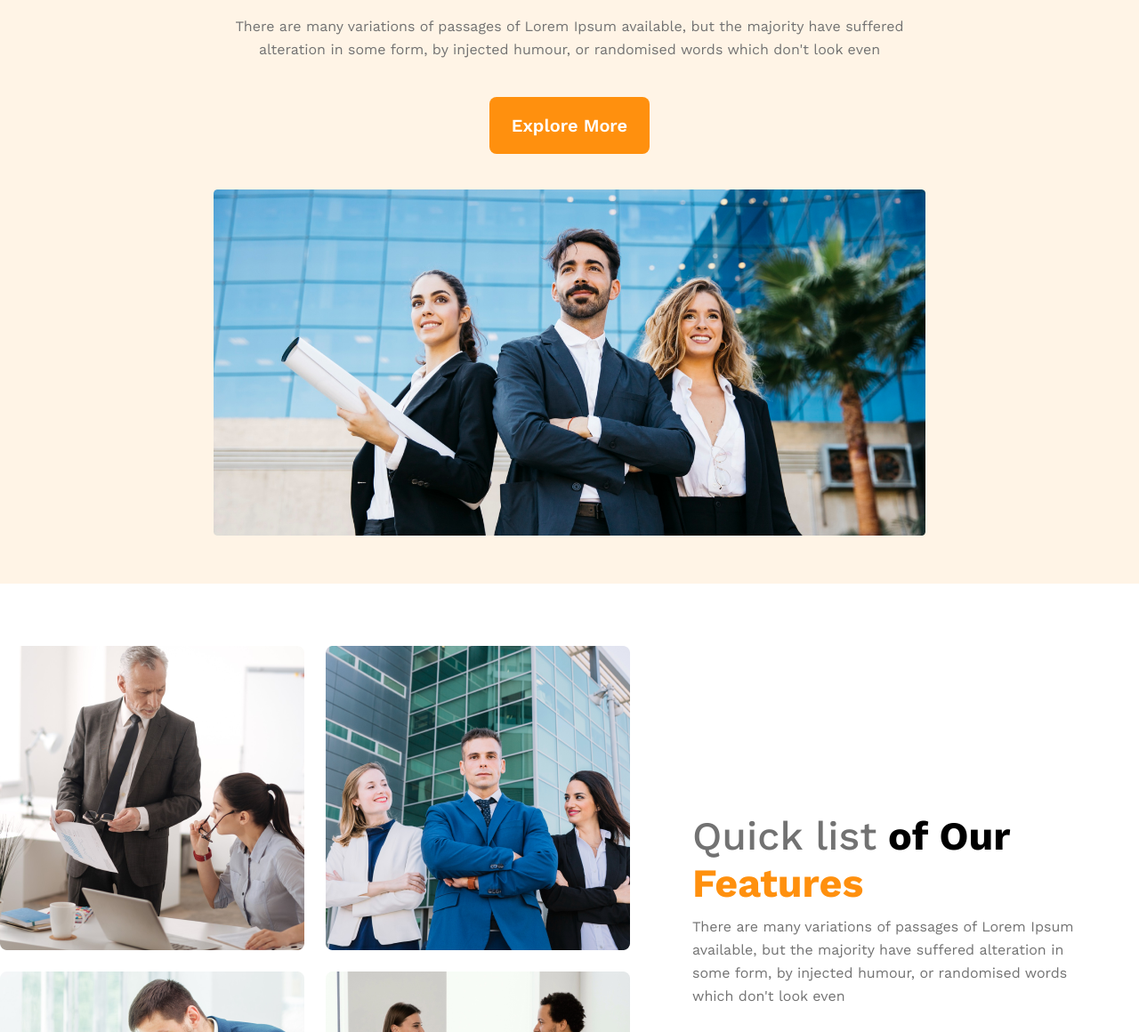
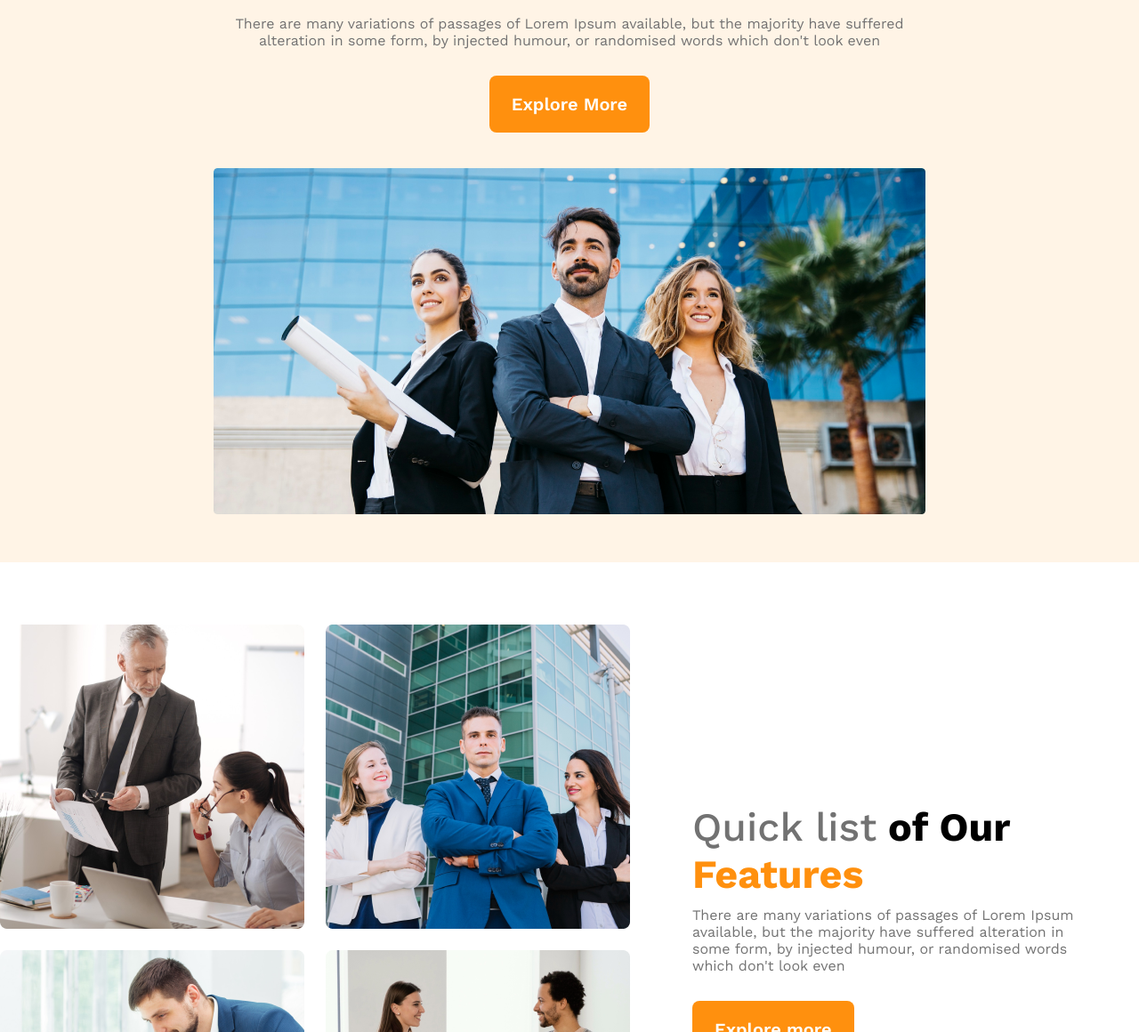
Before and after one commit to Arif-Islam21/g3-architect-website, a plain HTML site: page index.html in a window 1280 px wide. Shown: the part 278-1438 px from the top of the page at 89% size. Drawn offline with nearby package versions, Linux system fonts and the light colour scheme.

Commit message:
team  section responsive finished

```diff
--- a/index.html
+++ b/index.html
@@ -21,7 +21,7 @@
       <div class="banner">
         <div class="banner-content">
           <h1 class="banner-title">Brand New Group of Architects</h1>
-          <p class="banner-description">
+          <p class="text-light-grey">
             There are many variations of passages of Lorem Ipsum available, but
             the majority have suffered alteration in some form, by injected
             humour, or randomised words which don't look even
@@ -43,7 +43,7 @@
             </div>
             <div class="teams-content">
               <h3 class="teams-content-title"><span class="quick-list">Quick list</span> of Our <span class="text-feature">Features</span></h3>
-              <p class="teams-description">There are many variations of passages of Lorem Ipsum available, but the majority have suffered alteration in some form, by injected humour, or randomised words which don't look even</p>
+              <p class="text-light-grey">There are many variations of passages of Lorem Ipsum available, but the majority have suffered alteration in some form, by injected humour, or randomised words which don't look even</p>
               <button class="btn-primary">Explore more</button>
             </div>
         </section>
--- a/style/architects.css
+++ b/style/architects.css
@@ -7,6 +7,13 @@
   padding: 0;
   box-sizing: border-box;
 }
+.text-light-grey {
+  color: #727272;
+  font-size: 1rem;
+  font-weight: 400;
+  margin: 10px auto;
+}
+
 .btn-primary {
   border-radius: 8px;
   background: #ff900e;
@@ -59,12 +66,6 @@ nav li a {
   font-weight: 700;
   margin: 20px 0;
 }
-.banner-description {
-  color: #727272;
-  font-weight: 400;
-  line-height: 26px;
-  margin: 20px 0;
-}
 .banner img {
   width: 100%;
   margin-top: 20px;
@@ -98,13 +99,6 @@ main {
 .text-feature {
   color: #ff900e;
 }
-.teams-description {
-  color: #727272;
-  font-size: 1rem;
-  font-weight: 400;
-  line-height: 26px;
-  margin: 10px auto;
-}
 
 /* responsive styles */
 /* mobile devices */
@@ -112,8 +106,15 @@ main {
   header {
     padding: 20px;
   }
-  nav {
+  nav , .teams-container{
     flex-direction: column;
+  }
+  .teams-img-container{
+    grid-template-columns: 1fr;
+  }
+  .teams-content{
+    padding-left: 20px;
+    padding-right: 20px;
   }
 }
 /* tablet or medium devices */
@@ -121,7 +122,7 @@ main {
   header {
     padding: 50px;
   }
-  nav {
+  nav, .teams-container {
     flex-direction: column;
   }
 }
```
